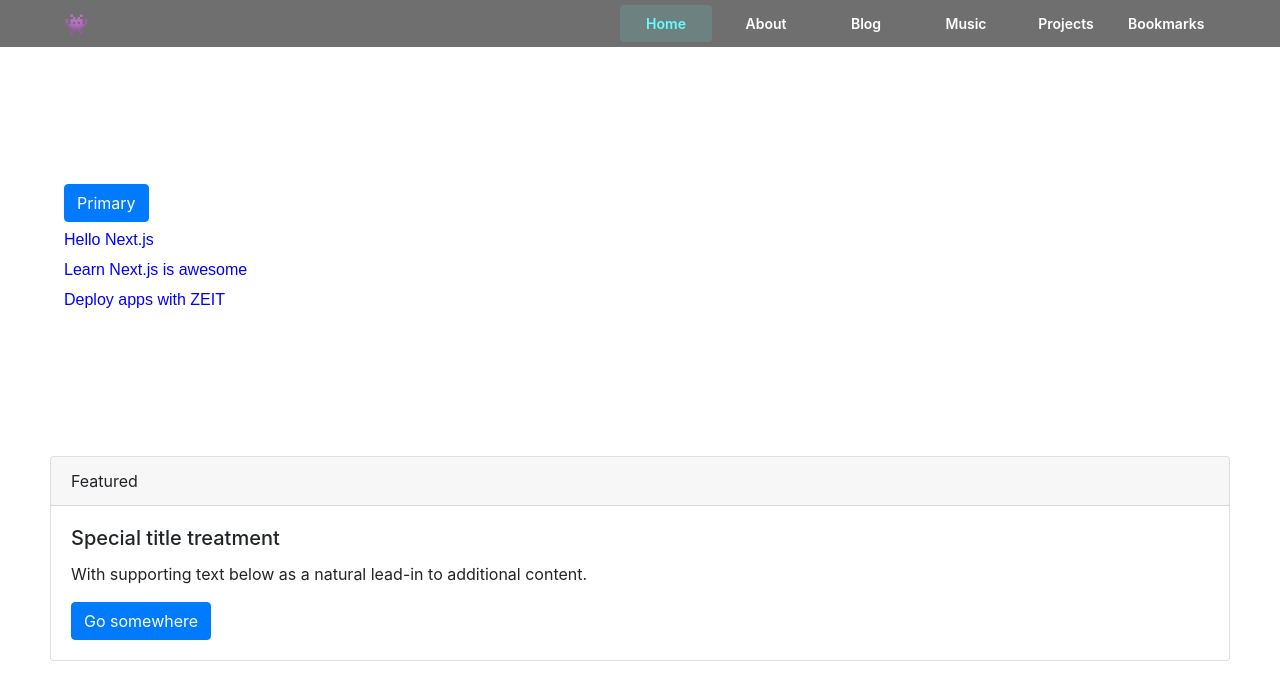
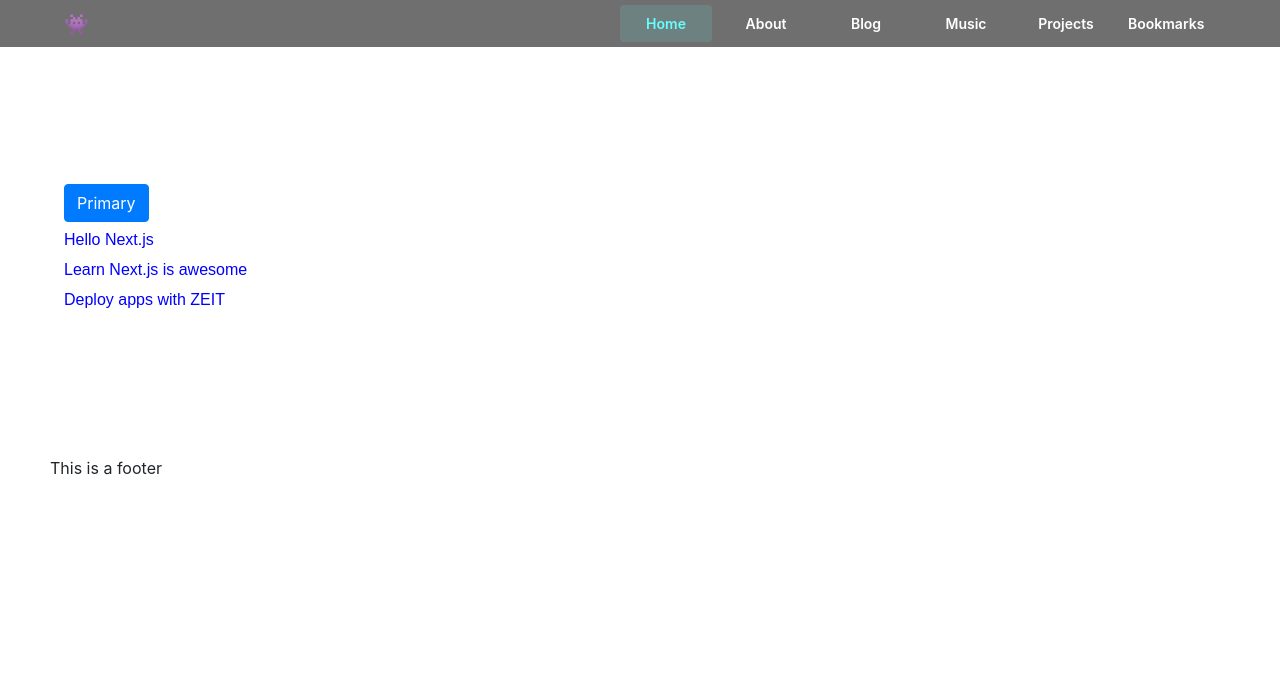
Before and after one commit to ataricoder/www, a Next.js app: page / in a window 1280 px wide. Shown: the top 700 px of the page. Built offline with nearby package versions, Linux system fonts and the light colour scheme.

Commit message:
updated footer

```diff
--- a/components/footer/footer.js
+++ b/components/footer/footer.js
@@ -14,19 +14,7 @@ const Footer = () => (
 				crossOrigin="anonymous"
 			></link>
 		</Head>
-		<div className={styles.cardWrapper}>
-			<Card>
-				<Card.Header>Featured</Card.Header>
-				<Card.Body>
-					<Card.Title>Special title treatment</Card.Title>
-					<Card.Text>
-						With supporting text below as a natural lead-in to
-						additional content.
-					</Card.Text>
-					<Button variant="primary">Go somewhere</Button>
-				</Card.Body>
-			</Card>
-		</div>
+		<div className={styles.cardWrapper}>This is a footer</div>
 	</div>
 );
 
```
